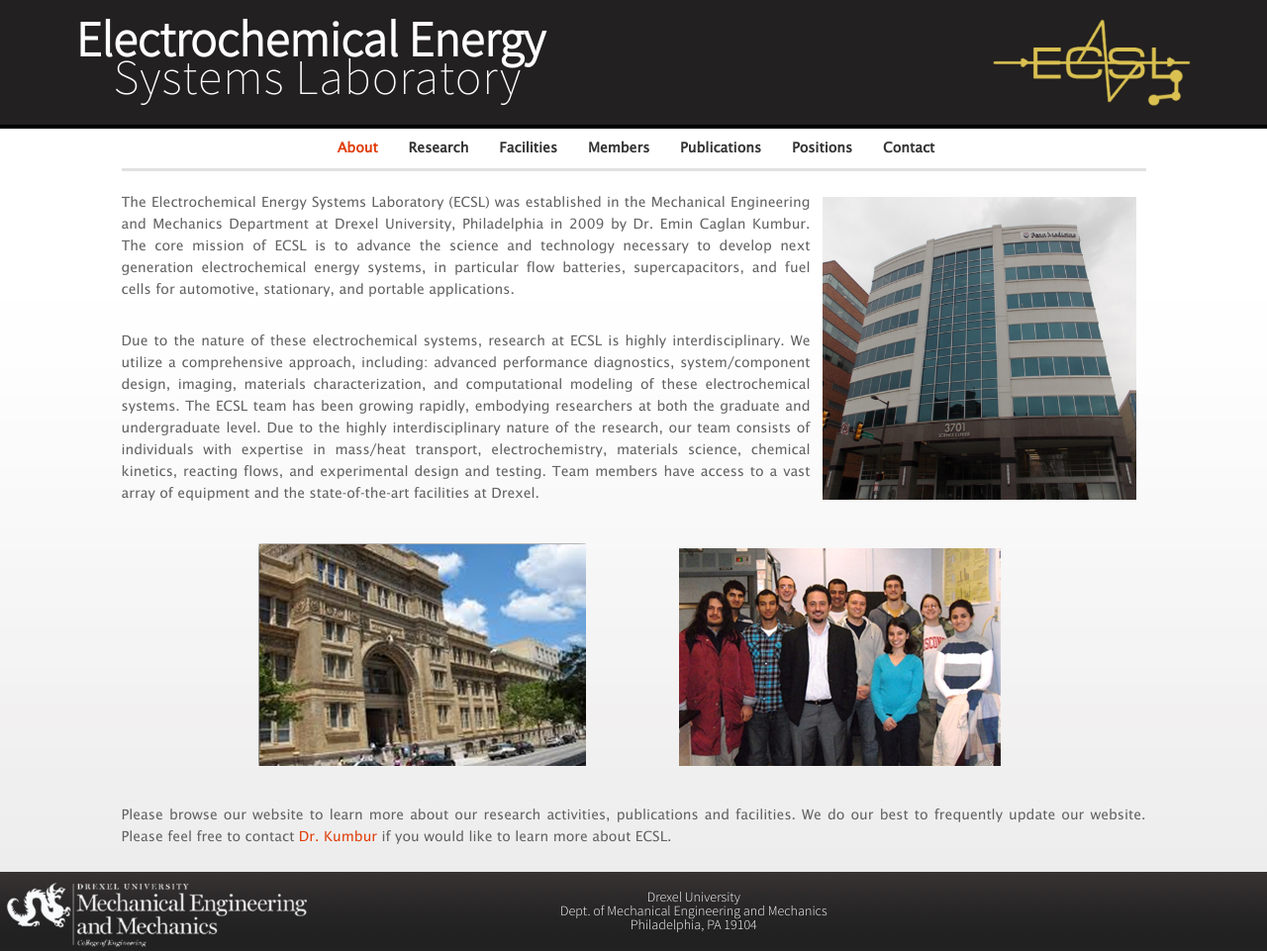
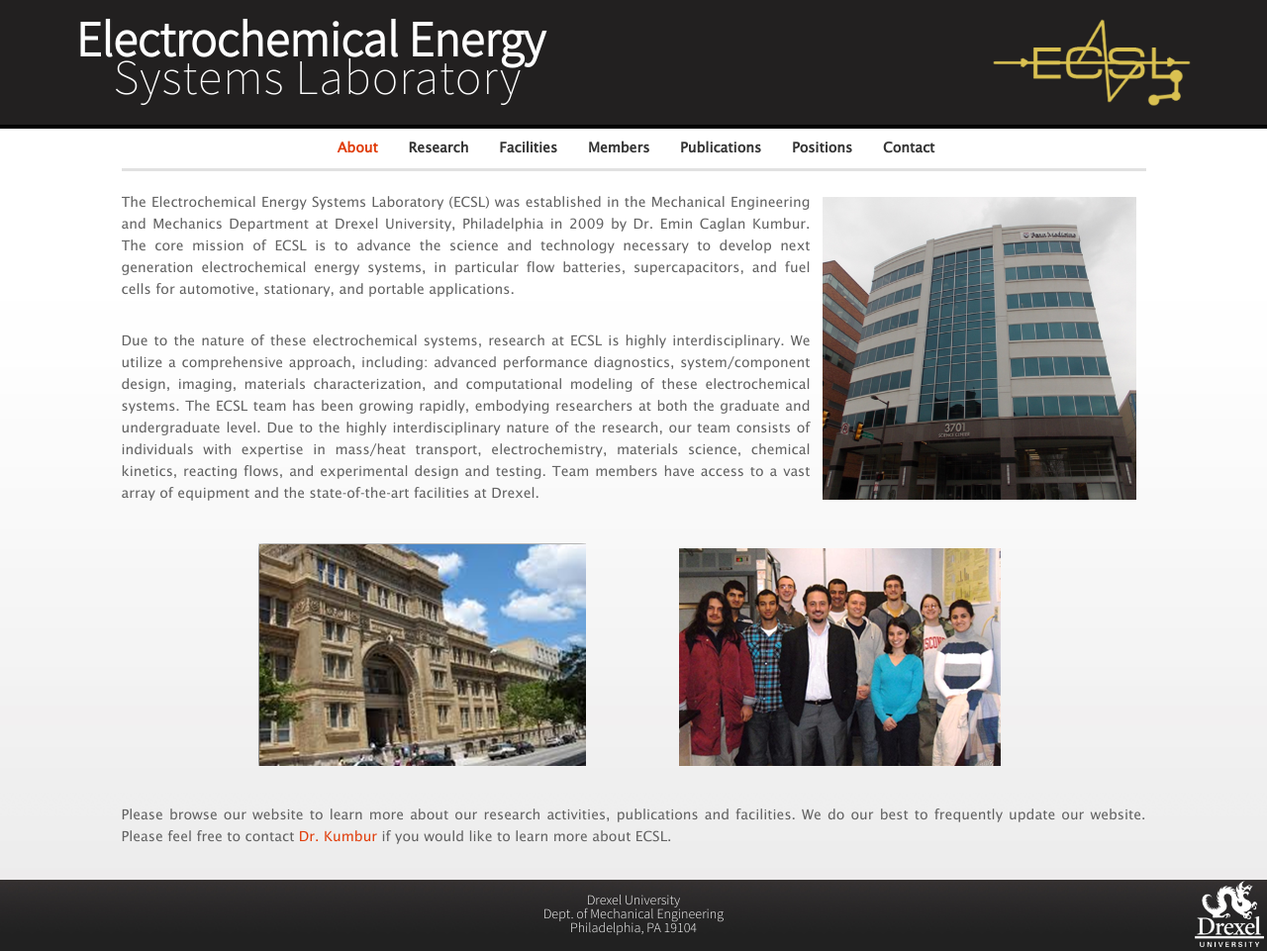
Before and after one commit to chelmyers/Kumbur_ECSL, a plain HTML site: page site/about.html in a window 1280 px wide. Shown: the whole page at 99% size. Drawn offline with Linux system fonts and the light colour scheme.

Commit message:
Drexel Footer changes in About

```diff
--- a/site/about.html
+++ b/site/about.html
@@ -58,16 +58,13 @@
 		<div class="push"></div>
 
 
+
 		<footer>
 
-
-			<a href="http://drexel.edu/mem/"><img src="img/logoMem.png" /></a>
-			<div class="footerInfo">
-				<p style="padding-top:10px"><a href="http://www.drexel.edu/">Drexel University</a></p>
-				<p><a href="http://drexel.edu/mem/">Dept. of Mechanical Engineering and Mechanics</a></p>
-				<p>Philadelphia, PA 19104</p>
-			</div>
-
+			<p class="footerTop"><a href="http://www.drexel.edu/">Drexel University</a></p>
+			<p ><a href="http://drexel.edu/mem/">Dept. of Mechanical Engineering</a></p>
+			<p class="footerBottom">Philadelphia, PA 19104</p>
+			<img class="drexelLogo" src="img/drexelLogo.png"/>
 
 
 		</footer>
--- a/site/stylesheet.css
+++ b/site/stylesheet.css
@@ -745,3 +745,23 @@ body footer p, .newArt footer p  {
     margin-top:10px;
 
 }
+
+
+.drexelLogo {
+
+    float:right !important;
+    margin-top:-49px !important;
+    margin-right:3px !important;
+    width:70px !important;
+
+}
+
+.footerTop {
+
+    margin-top:15px;
+}
+
+.footerBottom {
+
+    margin-bottom: -7px;
+}
```
